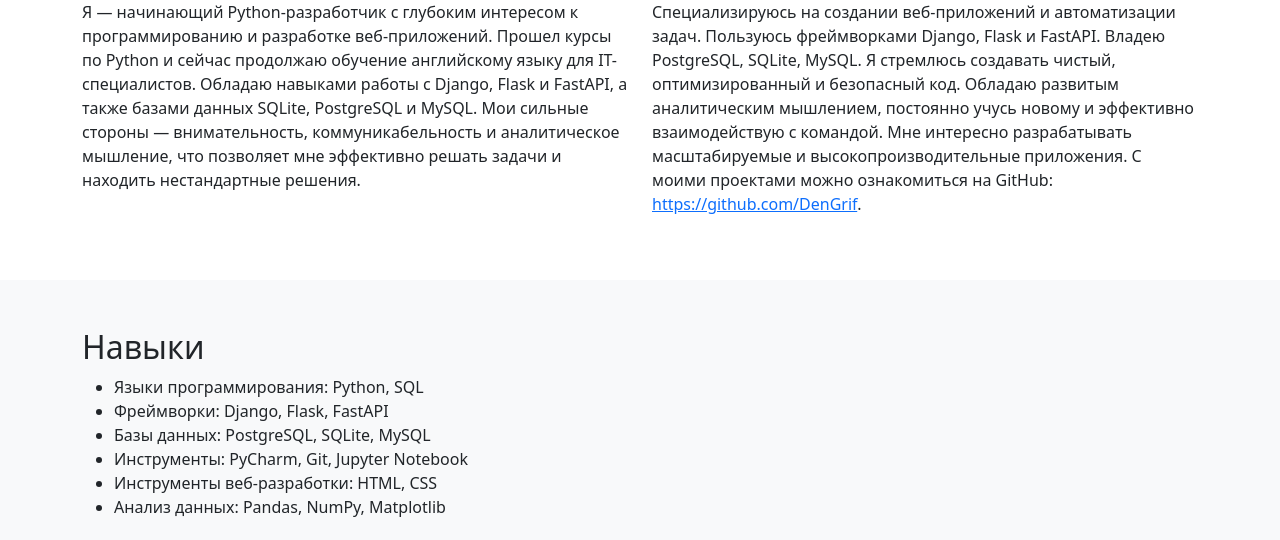
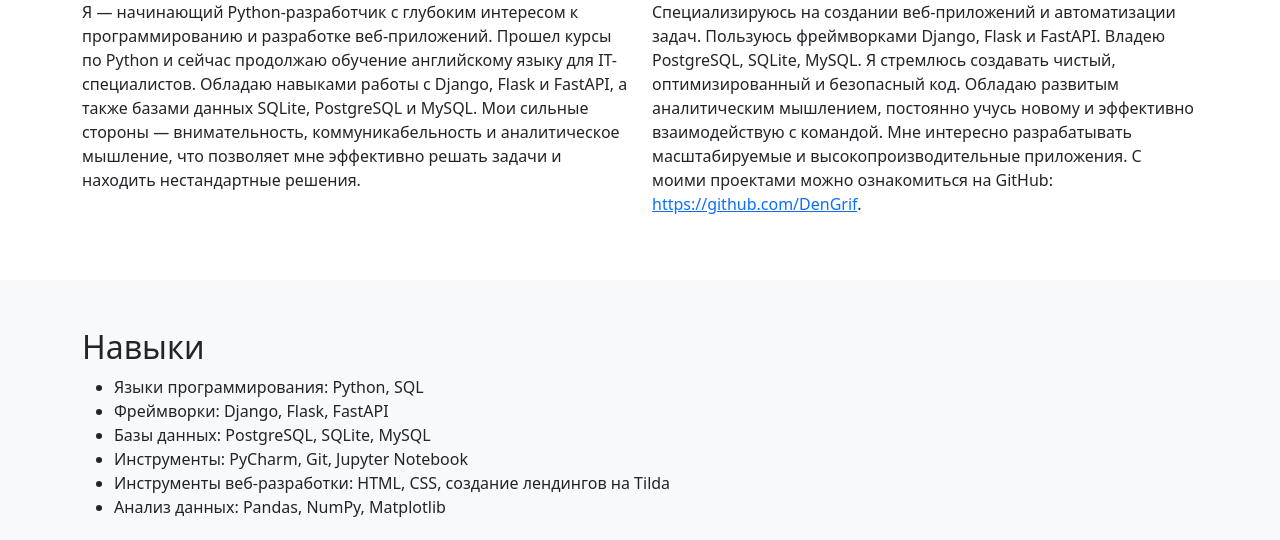
Before and after one commit to DenGrif/DenGrif.github.io, a plain HTML site: page index.html in a window 1280 px wide. Shown: the part 412-952 px from the top of the page. Drawn offline with nearby package versions, Linux system fonts and the light colour scheme.

Commit message:
Commit 0003
Signed-off-by: DenGrif <grifon991@gmail.com>

```diff
--- a/index.html
+++ b/index.html
@@ -69,7 +69,7 @@
                 <li>Фреймворки: Django, Flask, FastAPI</li>
                 <li>Базы данных: PostgreSQL, SQLite, MySQL</li>
                 <li>Инструменты: PyCharm, Git, Jupyter Notebook</li>
-                <li>Инструменты веб-разработки: HTML, CSS</li>
+                <li>Инструменты веб-разработки: HTML, CSS, создание лендингов на Tilda</li>
                 <li>Анализ данных: Pandas, NumPy, Matplotlib</li>
             </ul>
         </div>
```
